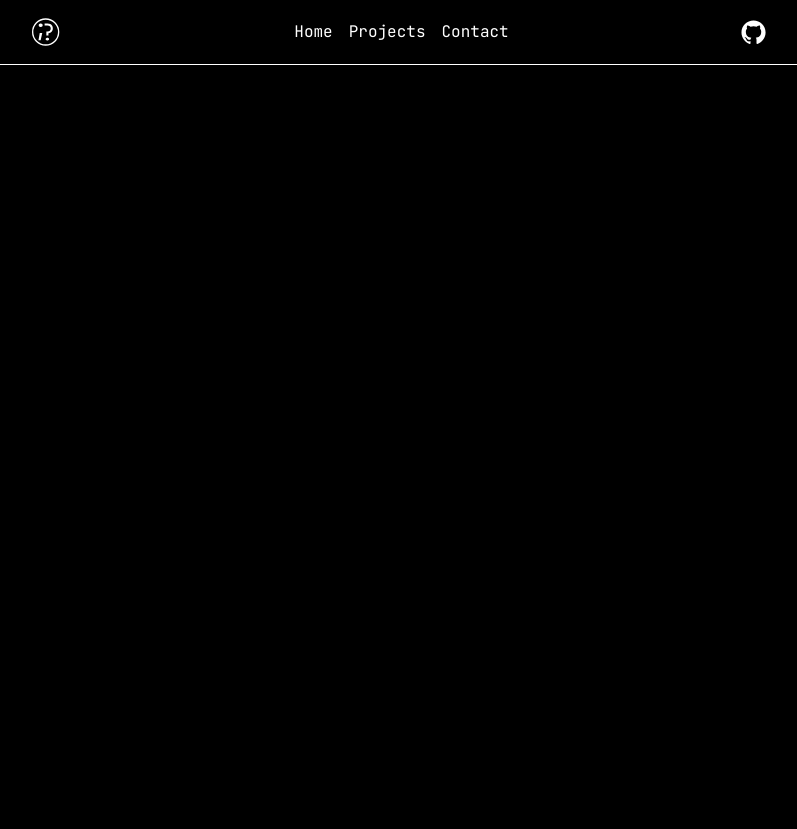
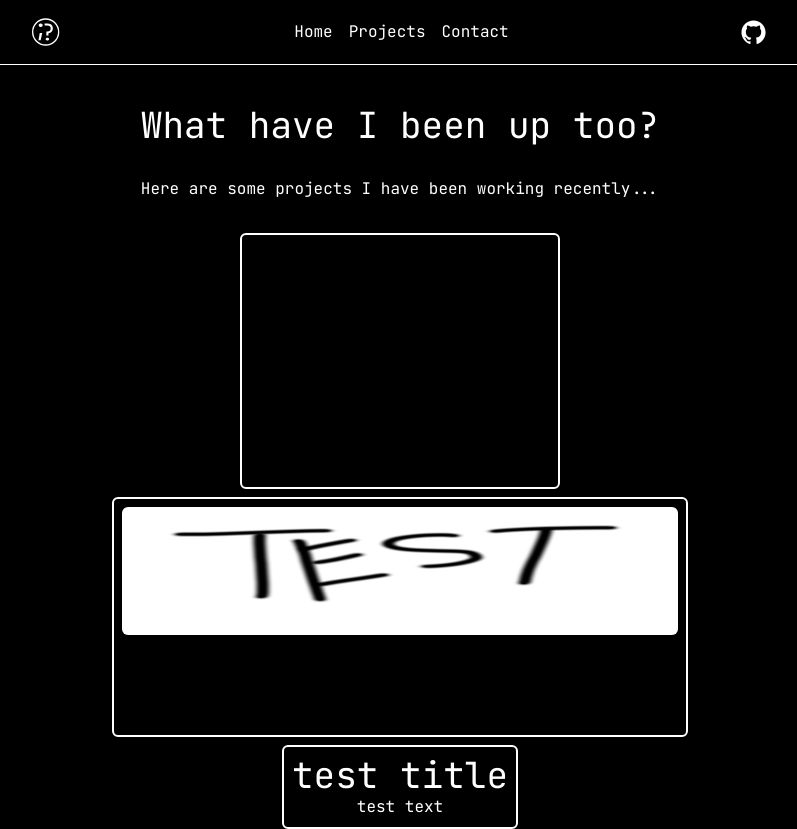
Before and after one commit to SemicolonUnexpected/website-portfolio-v2, a Next.js app: page /projects in a window 1280 px wide. Shown: the whole page, without its empty margins (240-1037 px from the left). Before the commit the page ends 800 px from the top, so only its background shows below. Built offline with nearby package versions, Linux system fonts and the light colour scheme.

Commit message:
Added some stuff

```diff
--- a/app/contact/page.tsx
+++ b/app/contact/page.tsx
@@ -5,7 +5,7 @@ export default function Contact() {
     <div className="flex justify-center">
       <div className="flex flex-col items-center text-center pt-10 px-2 gap-8 md:basis-4/5">
         <h1 className="text-3xl md:text-4xl">Any questions?</h1>
-        <a>Please feel free to contact me with any feedback or queries about this website or my projects using the form below</a>
+        <a>Please feel free to contact me with any feedback or queries about this website or my projects using the form below...</a>
         <ContactForm/>
       </div>
     </div>
--- a/app/layout.tsx
+++ b/app/layout.tsx
@@ -32,10 +32,8 @@ export default function RootLayout({
         <div className="relative flex flex-col h-screen">
           <Navbar/>
 
-          <main className="mx-auto max-w-7xl flex-grow z-0">
-            <div className="basis-3/5">
+          <main className="z-0 w-full">
               {children}
-            </div>
           </main>
         </div>
       </body>
--- a/app/page.tsx
+++ b/app/page.tsx
@@ -4,7 +4,7 @@ import MouseCord from "@/components/mouse-cord";
 
 export default function Home() {
   return (
-    <div className="flex relative min-h-screen flex-col items-center pt-10 w-[350px]">
+    <div className="flex relative min-h-screen flex-col pt-10 w-[350px] items-center justify-center m-auto">
       <div className="z-20">
         <Hero/>
       </div>
--- a/app/projects/page.tsx
+++ b/app/projects/page.tsx
@@ -1,6 +1,18 @@
+import { Card, IconCard, ImageCard } from "@/components/card";
+
 export default function Home() {
   return (
-    <>
-    </>
+  <div className="flex justify-center w-full">
+    <div className="flex flex-col items-center text-center pt-10 px-2 gap-8 basis-4/5">
+      <h1 className="text-3xl md:text-4xl">What have I been up too?</h1>
+      <a>Here are some projects I have been working recently...</a>
+
+      <div className="flex flex-col gap-2 w-full max-w-xl items-center">
+          <Card className="w-80 h-64"/>
+          <ImageCard title="test title" text="test text" src="/test.png" alt="test image"/>
+          <IconCard title="test title" text="test text" src="/test.png" alt="test image"/>
+      </div>
+    </div>
+  </div>
   );
 }
--- a/components/card.tsx
+++ b/components/card.tsx
@@ -1,33 +1,40 @@
-import { cn } from "@lib/utils";
+import { cn } from "@/lib/utils";
+import Image from "next/image";
 import { IconSvgProps } from "@/types";
 
-const Card: React.FC<{ className?: string, children?: React.ReactNode }> = ({ className, children }) => {
+export const Card: React.FC<{ className?: string, children?: React.ReactNode }> = ({ className, children }) => {
   return(
     <div className={cn("border-2 border-white rounded-md p-2", className)}>
-    {children}
+      {children}
     </div>
   );
 };
 
-const ImageCard: React.FC<{ title: string, text: string, src: string }> = ({
+export const ImageCard: React.FC<{ title: string, text: string, src: string, alt?: string }> = ({
   title,
   text,
   src,
+  alt = "",
 }) => {
   return(
-    <Card>
-
+    <Card className="flex flex-col md:flex-row w-80 h-60 md:w-full">
+      <Image src={src} alt="test image" className="w-full h-32 rounded-md" width="32" height={32} sizes="32"/>
+      <h1 className="text-3xl md:text-4xl"></h1>
     </Card>
   );
 };
 
-const ImageCard: React.FC<{ title: string, text: string, icon: React.ComponentType<IconSvgProps> }> = ({
+export const IconCard: React.FC<{ title: string, text: string, icon: React.ComponentType<IconSvgProps> }> = ({
   title,
   text,
   icon,
 }) => {
   return(
-    <Card>
+    <Card className="flex flex-col md:flex-row">
+      <div>
+        <h1 className="text-3xl md:text-4xl">{title}</h1>
+        {text}
+      </div>
 
     </Card>
   );
--- a/components/navbar.tsx
+++ b/components/navbar.tsx
@@ -8,6 +8,7 @@ import {
 } from "@/components/icons";
 import { useState } from "react";
 import { cn } from "@/lib/utils";
+import { useRouter } from "next/router";
 
 export default function Navbar() {
   const [menuOpen, setMenuOpen] = useState(false);
@@ -43,8 +44,8 @@ export default function Navbar() {
       <div className={cn("w-full h-screen bg-black md:hidden pt-24 z-10", menuOpen ? "fixed" : "hidden")}>
         <ul className="flex flex-col gap-4 items-center">
           {siteConfig.navItems.map((item) => (
-            <li key={item.label}>
-              <a href={item.href} className="text-white active:text-red-500">{item.label}</a>
+            <li key={item.label} onClick={() => setMenuOpen(!menuOpen)}>
+              <a className="text-white active:text-red-500">{item.label}</a>
             </li>
           ))}
         </ul>
```
Also changed, not shown: public/test.png (added).
